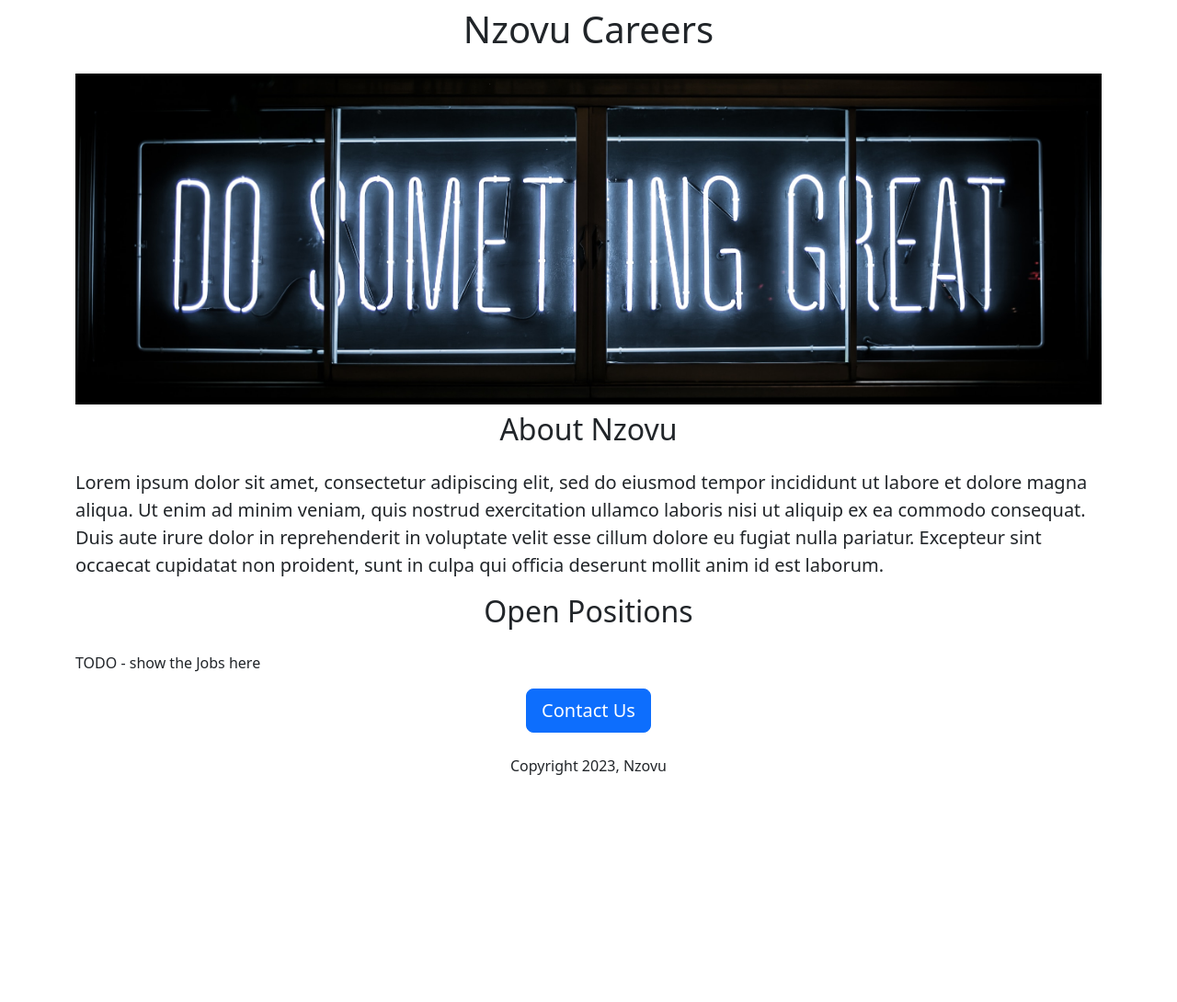
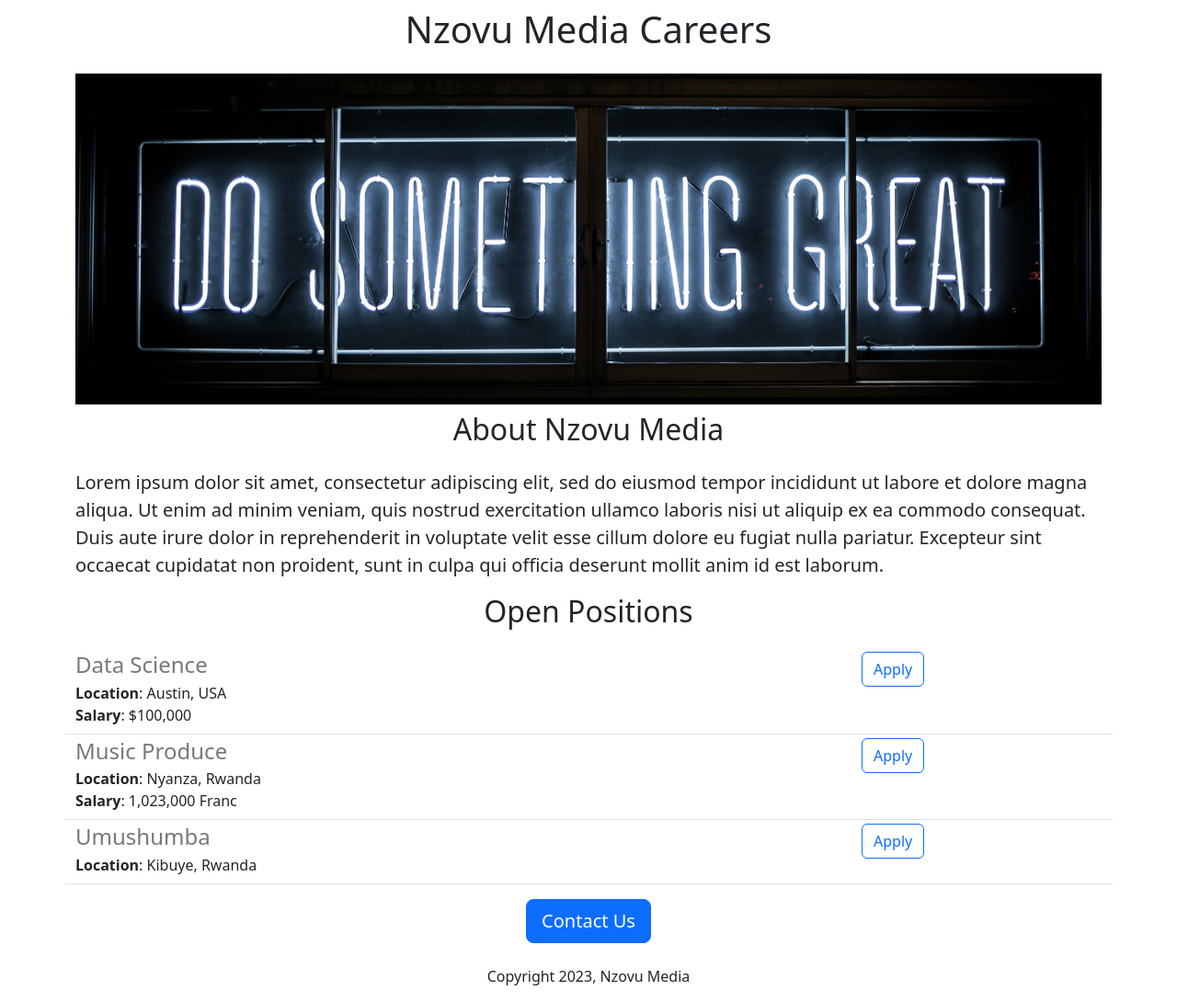
Before and after one commit to ctuyishime/nzovu-career-website-v2, a Flask app: page / in a window 1280 px wide. Shown: the whole page at 92% size. Before the commit the page ends 843 px from the top, so only its background shows below. Run offline with Flask 3, Linux system fonts and the light colour scheme.

Commit message:
added dynamic data using jinja temple.

```diff
--- a/app.py
+++ b/app.py
@@ -1,11 +1,36 @@
-from flask import Flask, render_template
+from flask import Flask, render_template, jsonify
 
 
 app = Flask(__name__)
 
+JOBS = [
+    {
+        'id':1,
+        'title': 'Data Science',
+        'location': 'Austin, USA',
+        'salary': '$100,000'
+    },
+    {
+        'id':2,
+        'title': 'Music Produce',
+        'location': 'Nyanza, Rwanda',
+        'salary': '1,023,000 Franc'
+    },
+    {
+        'id':3,
+        'title': 'Umushumba',
+        'location': 'Kibuye, Rwanda',
+    }
+]
+
 @app.route("/")
 def hello_world():
-    return render_template("home.html")
+    return render_template("home.html", jobs=JOBS, company_name="Nzovu Media")
+
+@app.route("/api/jobs") # Create an api end point
+def data():
+    return jsonify(JOBS)
+
 
 if __name__ == "__main__":
     app.run(host='0.0.0.0', port=5001, debug=True)
--- a/templates/home.html
+++ b/templates/home.html
@@ -15,9 +15,9 @@
 </head>
 <body>
     <div class="container">
-        <h1 class="text-center mt-2 mb-4">Nzovu Careers</h1>
+        <h1 class="text-center mt-2 mb-4">{{company_name}} Careers</h1>
         <img class="img-fluid" id="banner" src="static/banner.jpg">
-        <h2 class="text-center mt-2 mb-4">About Nzovu</h2>
+        <h2 class="text-center mt-2 mb-4">About Nzovu Media</h2>
         <p class="lead">
             Lorem ipsum dolor sit amet, consectetur adipiscing elit,
             sed do eiusmod tempor incididunt ut labore et dolore magna aliqua.
@@ -29,10 +29,16 @@
             deserunt mollit anim id est laborum.
         </p>
         <h2 class="text-center mt-2 mb-4">Open Positions</h2>
-        <p>TODO - show the Jobs here</p>
+        <p>
+            <div>
+                {% for job in jobs %}
+                    {% include 'job_item.html' %}
+                {% endfor %}
+            </div>
+        </p>
         <div class="text-center">
             <button class="btn btn-primary btn-lg">Contact Us</button>
-            <p class="mt-4">Copyright 2023, Nzovu</p>
+            <p class="mt-4">Copyright 2023, Nzovu Media</p>
         </div>
     </div>
 </body>
--- /dev/null
+++ b/templates/job_item.html
@@ -0,0 +1,20 @@
+<div class="border-bottom row" style="margin-bottom: 4px; padding-bottom: 8px;">
+    <div class="col-9">
+        <h4
+            style="color: rgb(120, 120, 120); margin-bottom: 4px;">
+            {{job['title']}}
+        </h4>
+        <div>
+            <b>Location</b>: {{job['location']}}
+        </div>
+        {% if 'salary' in job %}
+        <div>
+            <b>Salary</b>: {{job['salary']}}
+        </div>
+        {% endif %}
+    </div>
+    <div class="col-3">
+        <button type="button" class="btn btn-outline-primary">Apply</button>
+    </div>
+
+</div>
```
